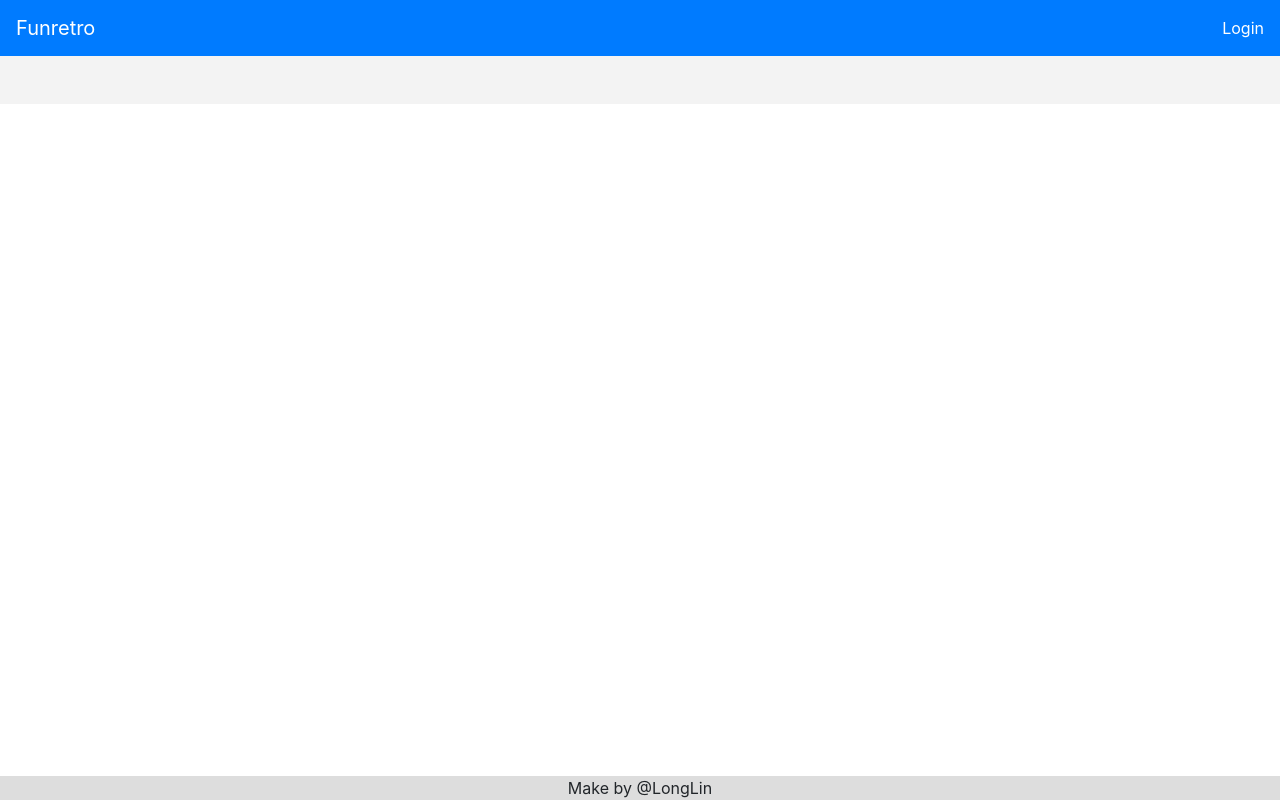
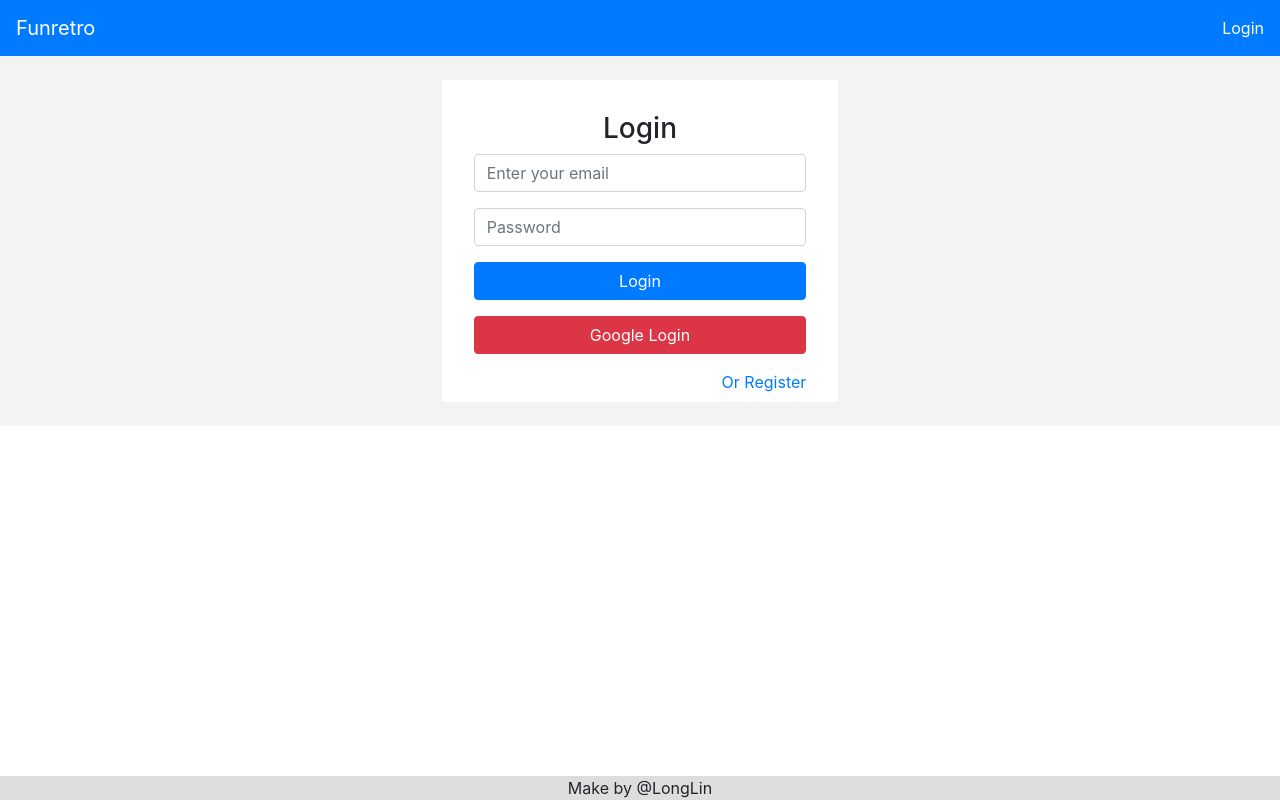
Before and after one commit to liemhoanglong/funretroui, a React (Create React App) app: page / in a window 1280 px wide. Built offline with nearby package versions, Linux system fonts and the light colour scheme; the HTML template or start-up script is replaced by a standard one.

Commit message:
delete comment

```diff
--- a/src/App.js
+++ b/src/App.js
@@ -22,7 +22,7 @@ function App() {
       <Container fluid className="App" style={{backgroundColor:'#F3F3F3', padding: "0px", height:"max-content"}}>
         <header>
           <Navbar bg="primary" variant="dark">
-            <Navbar.Brand href="/login">Funretro</Navbar.Brand>
+            <Navbar.Brand href="/">Funretro</Navbar.Brand>
             <Nav className="mr-auto"></Nav>
             <Link className="login-button" to="/login">Login</Link>
           </Navbar>
@@ -31,7 +31,7 @@ function App() {
 
         <Switch>
           <Route path="/dashboard/:author" component = {Dashboard}/>
-          <Route path="/login" component = {Login}/>
+          <Route exact path="/" component = {Login}/>
           <Route path="/signup" component = {Signup}/>
           <Route path="/board/:author/:id" component = {BoardDetail}/>
         </Switch>
--- a/src/pages/Dashboard.js
+++ b/src/pages/Dashboard.js
@@ -82,7 +82,7 @@ const Dashboard = ({ match }) =>{
 
   return(
     <>
-      <h1>My boards</h1>
+      <h1>Dashboard</h1>
       <Container style={{ padding: '5px 40px', maxWidth:'95%', background:"white" }}>
         <Form inline>
           <FormControl type="text" placeholder="Filter your cards" className="mr-sm-2" />
--- a/src/pages/Login.js
+++ b/src/pages/Login.js
@@ -43,7 +43,7 @@ const Login = ({ match }) =>{
               <h3>Login</h3>
               <Form>
                 <Form.Group controlId="formBasicEmail">
-                  <Form.Control type="email" placeholder="Enter email" />
+                  <Form.Control type="email" placeholder="Enter your email" />
                 </Form.Group>
                 <Form.Group controlId="formBasicPassword">
                   <Form.Control type="password" placeholder="Password" />
--- a/src/pages/Signup.js
+++ b/src/pages/Signup.js
@@ -15,7 +15,6 @@ import {
 } from "react-router-dom";
 
 const Signup = ({ match }) => {
-  //đang lỗi input nhá!
   const [input, setInput] = useState({email: '', pass: '', fullname:''})
 
   const handleChange = e => {
@@ -26,21 +25,9 @@ const Signup = ({ match }) => {
     // console.log(input);
   };
 
-  // const handleChange2 = e => {
-  //   setInput({name: e.target.value});
-  //   console.log(input);
-  // };
-
-  // const handleChange3 = e => {
-  //   setInput({pass: e.target.value});
-  //   console.log(input);
-  // };
 
   const addUser = async () => {
     // await console.log(input)
-
-    // nhớ chỉnh về author ID khi làm login
-    // const data = {name: txt, authorId: authorId};
     const res = await userAPI.add(input);
     alert('Bạn đã tạo tài khoản thành công!');
   };
@@ -56,12 +43,9 @@ const Signup = ({ match }) => {
               <Container >
                 <Row >
                   <InputGroup className="mb-3">
-                    {/* <InputGroup.Prepend>
-                      <InputGroup.Text id="basic-addon1">Email address: </InputGroup.Text>
-                    </InputGroup.Prepend> */}
                     <FormControl
                       onChange={handleChange}
-                      placeholder="Enter your Email"
+                      placeholder="Enter your email"
                       aria-label="email"
                       aria-describedby="basic-addon1"
                       name="email"
@@ -71,26 +55,18 @@ const Signup = ({ match }) => {
                 </Row>
                 <Row >
                   <InputGroup className="mb-3">
-                    {/* <InputGroup.Prepend>
-                      <InputGroup.Text id="basic-addon1">Full name: </InputGroup.Text>
-                    </InputGroup.Prepend> */}
                     <FormControl
                       onChange={handleChange}
-                      placeholder="Enter your full name"
+                      placeholder="Enter your fullname"
                       aria-label="name"
                       aria-describedby="basic-addon1"
                       name="fullname"
                       value={input.fullname}
                     />
                   </InputGroup>
-                  {/* <h4 style={{float: "left"}}>Full name</h4>
-                  <input name="name" value={input.name} onChange={handleChange} type="text" placeholder="Enter your full name" /> */}
                 </Row>
                 <Row >
                   <InputGroup className="mb-3">
-                    {/* <InputGroup.Prepend>
-                      <InputGroup.Text id="basic-addon1">Password: </InputGroup.Text>
-                    </InputGroup.Prepend> */}
                     <FormControl
                       onChange={handleChange}
                       type="password"
@@ -101,14 +77,9 @@ const Signup = ({ match }) => {
                       value={input.pass}
                     />
                   </InputGroup>
-                  {/* <h4 style={{float: "left"}}>Password</h4>
-                  <input name="pass" value={input.pass} onChange={handleChange} type="password" placeholder="Password" /> */}
                 </Row>
                 <Row >
                   <InputGroup className="mb-3">
-                    {/* <InputGroup.Prepend>
-                      <InputGroup.Text id="basic-addon1">Retype your password: </InputGroup.Text>
-                    </InputGroup.Prepend> */}
                     <FormControl
                       onChange={handleChange}
                       type="password"
@@ -118,13 +89,7 @@ const Signup = ({ match }) => {
                       aria-describedby="basic-addon1"
                     />
                   </InputGroup>
-                  {/* <h4 style={{float: "left"}}>Retype password</h4> */}
-                  {/* <Input type="password" placeholder="Retype Password" />  */}
-                  {/* <input name="repass" value={input.repass} onChange={handleChange} type="password" placeholder="Retype Password" />  */}
                 </Row>
-                {/* <Form.Group controlId="formBasicCheckbox">
-                  <Form.Check type="checkbox" label="Check me out" />
-                </Form.Group> */}
                 <Button onClick={() => addUser()} variant="primary" type="submit" style={{ width: "100%" }}>
                   Create
                 </Button>
```
